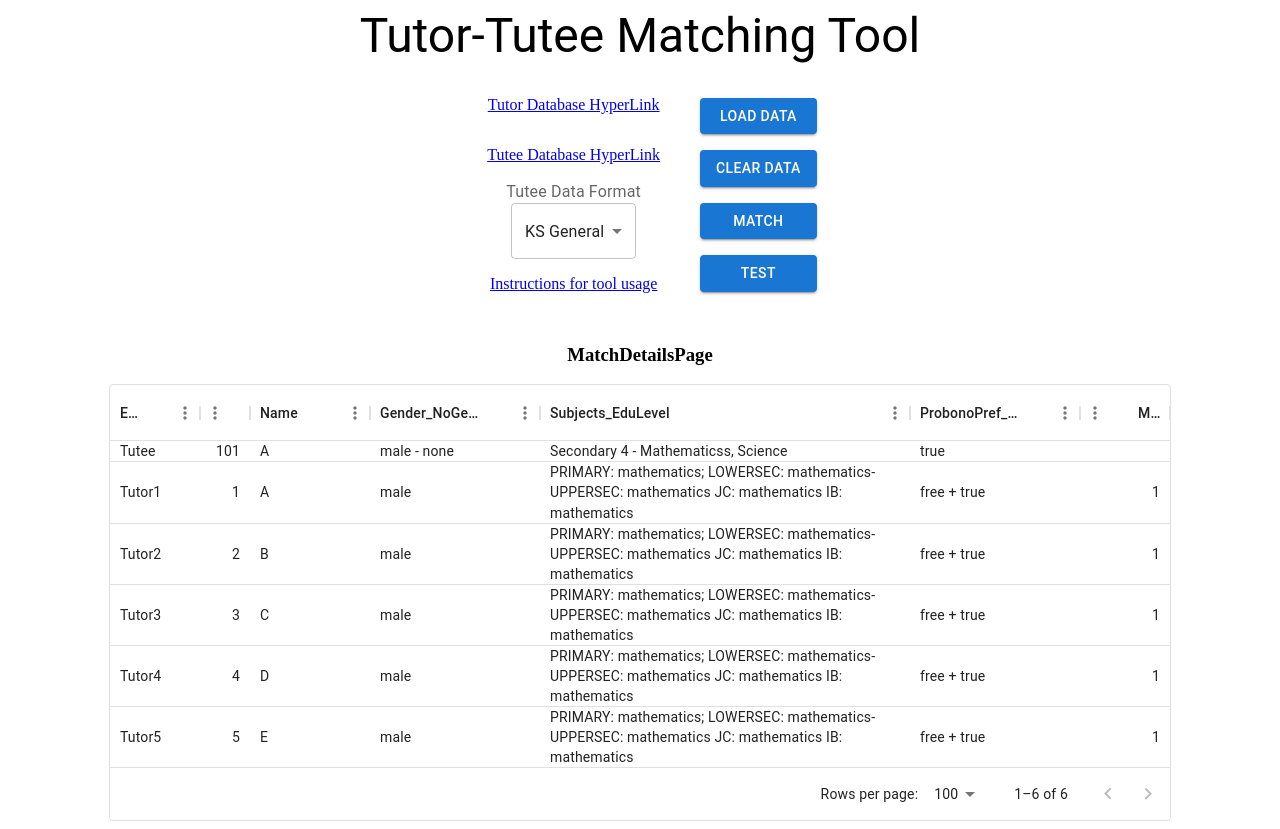
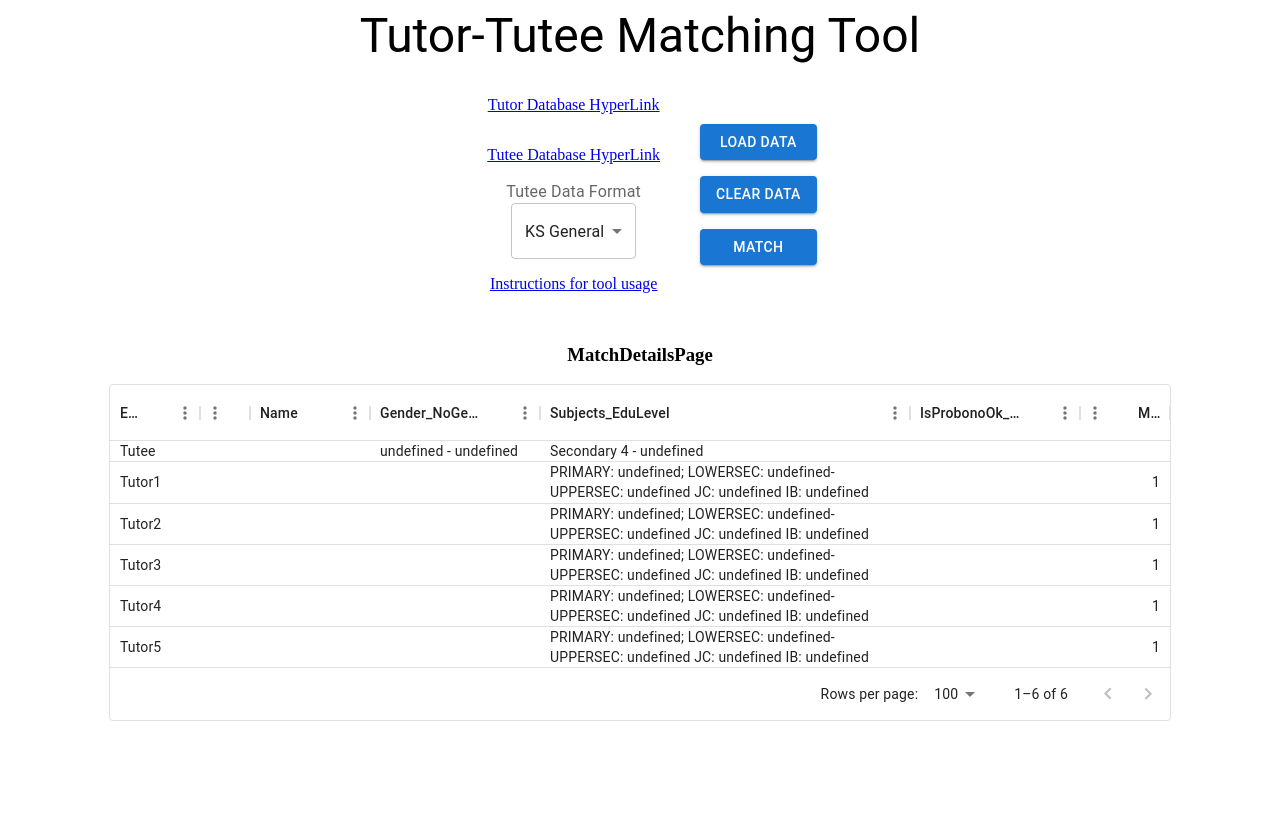
Before and after one commit to bettersg/edukit, a React (Vite) app: page /details in a window 1280 px wide. After the commit the page ends 800 px from the top, so only its background shows below. Built offline with nearby package versions, Linux system fonts and the light colour scheme.

Commit message:
Integrated FE with new format of code

```diff
--- /dev/null
+++ b/src/components/DataLoadAndMatchForm.tsx
@@ -0,0 +1,175 @@
+// @ts-nocheck
+import { useNavigate } from 'react-router-dom'
+import { useDispatch } from 'react-redux'
+import { Stack, Button, Select, MenuItem, InputLabel } from '@mui/material'
+import { Tutee, TuteeDataFormat, Tutor } from "../types/person"
+import { MatchingList } from '@/types/globalVariables'
+
+import { matchesSummaryActions } from '../store/matchesSummarySlice'
+import { unmatchedTuteesActions } from '../store/unmatchedTuteesSlice'
+import { selectedTutorMatchesActions } from '../store/selectedTutorMatchesSlice'
+
+import { getGSheetsData } from '@/utils/api'
+import { API_ENDPOINT_TUTEE, API_ENDPOINT_TUTOR } from '@/utils/api'
+import {transformKSTutorData} from '@/utils/parseKSTutorData'
+import {transformKSGeneralTuteeData} from "@/utils/parseKSGeneraTuteeData"
+import {getMatchScore} from '@/utils/score'
+import {transformKSSSOTuteeData} from '@/utils/parseKSSSOTuteeData'
+import { useState } from 'react'
+
+const DataLoadAndMatchForm = () => {
+  const navigate = useNavigate()
+  const dispatch = useDispatch()
+  const [selectedTuteeDataFormat, setSelectedTuteeDataFormat] = useState<TuteeDataFormat>("KSGeneral")
+
+  const loadData = async () => {
+    try {
+        const tutorRawData = await getGSheetsData(API_ENDPOINT_TUTOR, false)
+        const tutorParsedData = transformKSTutorData(tutorRawData)
+        const tuteeRawData = await getGSheetsData(API_ENDPOINT_TUTEE, false)
+        alert("Tutor & Tutee Data Loaded")
+        let tuteeParsedData : Tutee[] = []
+        switch (selectedTuteeDataFormat){
+            case TuteeDataFormat.KSGeneral:
+                tuteeParsedData = transformKSGeneralTuteeData(tuteeRawData)
+                break
+            case TuteeDataFormat.KSSSO:
+                tuteeParsedData = transformKSSSOTuteeData(tuteeRawData)
+                break
+        }
+        console.log(tutorParsedData, tuteeParsedData)
+        if ((tutorParsedData.length > 0)
+        && (tuteeParsedData.length>0)){
+            window.tutorParsedData = tutorParsedData
+            window.tuteeParsedData = tuteeParsedData
+        }
+    } catch(error){
+        console.log(error)
+    }
+}
+  const calculateMatches = () => {
+    const tutorParsedData:Tutor[] = window.tutorParsedData
+    const tuteeParsedData:Tutee[] = window.tuteeParsedData
+    console.log(tutorParsedData, tuteeParsedData)
+    if (!tutorParsedData || !tuteeParsedData) {
+      alert('Data not loaded!')
+      return
+    }
+    const matchingList:MatchingList = []
+    for (let tutee of tuteeParsedData) {
+      const tuteeMatches = { tutee: {}, tutorMatchingScores: [] }
+      tuteeMatches.tutee = {
+        index: tutee.personalData.index,
+        name: tutee.personalData.name,
+      }
+      for (let tutor of tutorParsedData) {
+        const tutorMatchingScoreObj = {
+          index: tutor.personalData.index,
+          contactNum: tutor.personalData.contact,
+          name: tutor.personalData.name,
+          matchingScore: getMatchScore(tutor, tutee),
+        }
+        tuteeMatches.tutorMatchingScores.push(tutorMatchingScoreObj)
+      }
+      tuteeMatches.tutorMatchingScores.sort(
+        (a, b) => b.matchingScore - a.matchingScore
+      )
+      if (tuteeMatches.tutorMatchingScores.length > 51) {
+        tuteeMatches.tutorMatchingScores =
+          tuteeMatches.tutorMatchingScores.slice(0, 50)
+      }
+      matchingList.push(tuteeMatches)
+    }
+    window.matchingList = matchingList
+    const matchesSummary = []
+    for (let matchingListItem of matchingList) {
+      const matchesSummaryItem = {
+        tutee: matchingListItem.tutee,
+        tutor1: matchingListItem.tutorMatchingScores[0],
+        tutor2: matchingListItem.tutorMatchingScores[1],
+        tutor3: matchingListItem.tutorMatchingScores[2],
+        tutor4: matchingListItem.tutorMatchingScores[3],
+        tutor5: matchingListItem.tutorMatchingScores[4],
+      }
+      matchesSummary.push(matchesSummaryItem)
+    }
+    dispatch(matchesSummaryActions.updateMatchesSummary(matchesSummary))
+    console.log("matching list", matchingList)
+    navigate('/')
+  }
+
+  const clearData = () => {
+    delete window.tutorParsedData
+    delete window.tuteeParsedData
+    delete window.matchingList
+    dispatch(matchesSummaryActions.resetMatchesSummary())
+    dispatch(unmatchedTuteesActions.resetUnmatchedTutees())
+    dispatch(selectedTutorMatchesActions.resetSelectedTutorMatches())
+    navigate('/')
+  }
+
+  const handleSelectorChange = (event: Select.SelectChangeEvent) => {
+    setSelectedTuteeDataFormat(()=>event.target.value)
+    // console.log(selectedTuteeDataFormat)
+  }
+
+  return (
+    <Stack alignItems="center" justifyContent="center" sx={{ w: 100 }}>
+      <Stack direction="row" alignItems="center">
+        <Stack
+          direction="column"
+          alignItems="center"
+          justifyContent="center"
+          sx={{ m: 2 }}
+        >
+          <a
+            href="https://docs.google.com/spreadsheets/d/1WFCDr9R4_A3wDRCeWcR6K8XK-_Rx30gqGGCgzF6Y65c/edit#gid=0"
+            target="_blank"
+            style={{ margin: '1rem' }}
+          >
+            Tutor Database HyperLink
+          </a>
+          <a
+            href="https://docs.google.com/spreadsheets/d/1QyUr8axA_qb5kuddaL4dvOwNo7VT8k5o2POgLO9G84g/edit#gid=0"
+            target="_blank"
+            style={{ margin: '1rem' }}
+          >
+            Tutee Database HyperLink
+          </a>
+          <InputLabel id="select-label">Tutee Data Format</InputLabel>
+          <Select
+          labelId="select-label"
+          id="simple-select"
+          value={selectedTuteeDataFormat}
+          label="Age"
+          onChange={handleSelectorChange}
+        >
+          <MenuItem value={TuteeDataFormat.KSGeneral}>KS General</MenuItem>
+          <MenuItem value={TuteeDataFormat.KSSSO}>KS SSO</MenuItem>
+          <MenuItem value={"KS_Test"}>KS Test</MenuItem>
+        </Select>
+          <a
+            href="https://docs.google.com/spreadsheets/d/1Xj0zkL2h0nyUR25NKtCIv3QVjZee6bLyWUdpbxVCVT0/edit?usp=sharing"
+            target="_blank"
+            style={{ margin: '1rem' }}
+          >
+            Instructions for tool usage
+          </a>
+        </Stack>
+        <Stack direction="column">
+          <Button variant="contained" sx={{ m: 1 }} onClick={loadData}>
+            Load Data
+          </Button>
+          <Button variant="contained" sx={{ m: 1 }} onClick={clearData}>
+            Clear Data
+          </Button>
+          <Button variant="contained" sx={{ m: 1 }} onClick={calculateMatches}>
+            Match
+          </Button>
+        </Stack>
+      </Stack>
+    </Stack>
+  )
+}
+
+export default DataLoadAndMatchForm
--- a/src/components/MainMatchingTable.tsx
+++ b/src/components/MainMatchingTable.tsx
@@ -1,6 +1,7 @@
 // @ts-nocheck
 import {useNavigate} from 'react-router-dom'
 import {useSelector, useDispatch } from 'react-redux';
+import { Tutee, Tutor } from '@/types/person';
 import {selectedTutorMatchesActions} from "../store/selectedTutorMatchesSlice"
 import { selectedTuteeMatchesActions } from '../store/selectedTuteeMatchesSlice';
 import {Stack} from '@mui/material'
@@ -28,18 +29,19 @@ const MainMatchingTable = () => {
       // })
       const handleRowClick : GridEventListener = (params, event, details) => {
         const tuteeIndex = parseInt(params.row.Tutee.split("-")[1])
-        const tutee = window.tuteeRawData.find((row)=>(parseInt(row.index) === tuteeIndex))
+        const tutee = window.tuteeParsedData.find((row:Tutee)=>(parseInt(row.personalData.index) === tuteeIndex))
         const tuteeMatchSummary = matchingTable.find((matchItem)=>(matchItem.tutee.index==tuteeIndex))
         console.log(tuteeMatchSummary)
-        let tutor1 = window.tutorRawData.find((row)=>(parseInt(row.index) === parseInt(params.row.Tutor1)))
+        const tutorParsedData: Tutor[] = window.tutorParsedData
+        let tutor1 = tutorParsedData.find((row)=>(parseInt(row.personalData.index) === parseInt(params.row.Tutor1)))
         tutor1 = {...tutor1, matchingScore:(tuteeMatchSummary.tutor1.matchingScore)}
-        let tutor2 = window.tutorRawData.find((row)=>(parseInt(row.index) === parseInt(params.row.Tutor2)))
+        let tutor2 = tutorParsedData.find((row)=>(parseInt(row.personalData.index) === parseInt(params.row.Tutor2)))
         tutor2 = {...tutor2, matchingScore:tuteeMatchSummary.tutor2.matchingScore}
-        let tutor3 = window.tutorRawData.find((row)=>(parseInt(row.index) === parseInt(params.row.Tutor3)))
+        let tutor3 = tutorParsedData.find((row)=>(parseInt(row.personalData.index) === parseInt(params.row.Tutor3)))
         tutor3 = {...tutor3, matchingScore:tuteeMatchSummary.tutor3.matchingScore}
-        let tutor4 = window.tutorRawData.find((row)=>(parseInt(row.index) === parseInt(params.row.Tutor4)))
+        let tutor4 = tutorParsedData.find((row)=>(parseInt(row.personalData.index) === parseInt(params.row.Tutor4)))
         tutor4 = {...tutor4, matchingScore:tuteeMatchSummary.tutor4.matchingScore}
-        let tutor5 = window.tutorRawData.find((row)=>(parseInt(row.index) === parseInt(params.row.Tutor5)))
+        let tutor5 = tutorParsedData.find((row)=>(parseInt(row.personalData.index) === parseInt(params.row.Tutor5)))
         tutor5 = {...tutor5, matchingScore:tuteeMatchSummary.tutor5.matchingScore}
         const tutorInfo = [tutor1, tutor2, tutor3, tutor4, tutor5]
         // not updated this state yet - Berwyn
--- a/src/layout/MainLayout.tsx
+++ b/src/layout/MainLayout.tsx
@@ -2,13 +2,15 @@
 import {Outlet} from 'react-router-dom'
 import {Typography, Stack} from '@mui/material'
 import DataLoadForm from '../components/DataLoadForm'
+import DataLoadAndMatchForm from '@/components/DataLoadAndMatchForm'
 const MainLayout = () => {
   return (
     <>
         <Stack direction="row" alignItems="center" justifyContent="center">
         <Typography variant="h3">Tutor-Tutee Matching Tool</Typography>
         </Stack>
-        <DataLoadForm/>
+        {/* <DataLoadForm/> */}
+        <DataLoadAndMatchForm/>
         <Outlet/>
     </>
   )
--- a/src/pages/MatchDetailsPage.tsx
+++ b/src/pages/MatchDetailsPage.tsx
@@ -1,41 +1,47 @@
 // @ts-nocheck
+import { useNavigate } from 'react-router-dom'
 import {useSelector} from 'react-redux'
+import {selectedTuteeSlice} from '@/types/stateSlice'
 import {Stack} from '@mui/material'
 import {DataGrid, GridColDef, GridEventListener, GridValueGetterParams} from '@mui/x-data-grid'
+import { useEffect } from 'react'
 
 
 const MatchDetailsPage = () => {
-  const selectedTuteeMatches = useSelector((state,action)=>state.selectedTuteeMatches)
-  console.log(selectedTuteeMatches)
+  const navigate = useNavigate()
+  const selectedTuteeMatches: selectedTuteeSlice = useSelector((state,action)=>state.selectedTuteeMatches)
+  // console.log(selectedTuteeMatches)
+  useEffect(()=>{
+    if (!selectedTuteeMatches) {navigate("/")}
+  },[])
   const columns: GridColDef[] = [
     { field: 'Entity', headerName: 'Entity', width: 90 },
     { field: 'Index', headerName: 'Index', width: 20, type: 'number'},
     { field: 'Name', headerName: 'Name', width: 120, type: 'string'},
     { field: 'Gender_GenderPref', headerName: 'Gender_NoGenderPref', width: 170, type: 'string'},
     { field: 'SubjectsEduLevel', headerName: 'Subjects_EduLevel', width: 370, type: 'string'},
-    { field: 'ProbonoPref_FinAid', headerName: 'ProbonoPref_FinAid', width: 170, type: 'string'},
+    { field: 'IsProbonoOk_IsFinAidOk', headerName: 'IsProbonoOk_IsFinAidOk', width: 170, type: 'string'},
     { field: 'MatchingScore', headerName: 'M-Score', width: 90, type: 'number'},
   ];
   const rowsTutors = selectedTuteeMatches.tutorInfo.map((tutor, idx)=>{
     return {
     id: (idx+1),
     Entity: ("Tutor"+String(idx+1)),
-    Index: tutor.index,
-    Name: tutor.name,
-    Gender_GenderPref: (tutor.gender),
-    // SubjectsEduLevel: (tutor.educationLevel +" - " +String(tutor.subj)),
-    SubjectsEduLevel: ("PRIMARY: " + String(tutor.priSubj) + ";   LOWERSEC: " + String(tutor.lowerSecSubj)+ "-   UPPERSEC: " + String(tutor.upperSecSubj)+ "   JC: " + String(tutor.jcSubj)+ "   IB: " + String(tutor.ibSubj)),
-    ProbonoPref_FinAid: (tutor.probonoPref + "  +  " + tutor.teachUnaided),
-    MatchingScore: (tutor.matchingScore)
+    Index: tutor?.personalData?.index,
+    Name: tutor?.personalData?.name,
+    Gender_GenderPref: (tutor?.personalData?.gender),
+    SubjectsEduLevel: ("PRIMARY: " + String(tutor?.tutorSubjects?.primary) + ";   LOWERSEC: " + String(tutor?.tutorSubjects?.lowerSecondary)+ "-   UPPERSEC: " + String(tutor?.tutorSubjects?.upperSecondary)+ "   JC: " + String(tutor?.tutorSubjects?.jc)+ "   IB: " + String(tutor?.tutorSubjects?.ib)),
+    ProbonoPref_FinAid: (String(tutor?.isProBonoOk) + "  +  " + String(tutor?.isUnaidedOk)),
+    MatchingScore: (tutor?.matchingScore)
   }})
   const rows = [
     {id: 0,
       Entity: "Tutee",
-      Index:selectedTuteeMatches.tutee.index,
-      Name:selectedTuteeMatches.tutee.name,
-      Gender_GenderPref: (selectedTuteeMatches.tutee.gender + " - " + selectedTuteeMatches.tutee.noGenderPref),
-      SubjectsEduLevel:  (selectedTuteeMatches.tutee.educationLevel +" - " +String(selectedTuteeMatches.tutee.subj)),
-      ProbonoPref_FinAid: (selectedTuteeMatches.tutee.financialAid)},
+      Index:selectedTuteeMatches.tutee.personalData?.index,
+      Name:selectedTuteeMatches.tutee.personalData?.name,
+      Gender_GenderPref: (selectedTuteeMatches.tutee.personalData?.gender + " - " + selectedTuteeMatches.tutee.preferedGender),
+      SubjectsEduLevel:  (selectedTuteeMatches.tutee.educationLevel +" - " +String(selectedTuteeMatches.tutee.subjects)),
+      ProbonoPref_FinAid: String(selectedTuteeMatches.tutee.isOnFinancialAid)},
     ...rowsTutors
   ]
   return (
--- a/src/store/selectedTuteeSlice.ts
+++ b/src/store/selectedTuteeSlice.ts
@@ -1,8 +1,9 @@
 // @ts-nocheck
 import {createSlice} from "@reduxjs/toolkit"
 
-const initialState = {index:101, gender:"male",tutorgenderPref:"none", educationLevel:"Secondary 4", acadStream:"Express", subjects:["Mathematicss","Science"]}
+// const initialState = {index:101, gender:"male",tutorgenderPref:"none", educationLevel:"Secondary 4", acadStream:"Express", subjects:["Mathematicss","Science"]}
 
+const initialState = {}
 const selectedTutorSlice = createSlice({
     name: "selectedTutee",
     initialState,
--- a/src/utils/api.ts
+++ b/src/utils/api.ts
@@ -1,3 +1,4 @@
+// @ts-nocheck
 import { GSheetsResponse, GSheetsData } from '@/types/google-sheets'
 
 export const API_ENDPOINT_TUTOR =
--- a/src/utils/parseKSGeneraTuteeData.ts
+++ b/src/utils/parseKSGeneraTuteeData.ts
@@ -1,3 +1,4 @@
+// @ts-nocheck
 import { GSheetsResponse, GSheetsData } from '@/types/google-sheets'
 import {
     Tutee,
--- a/src/utils/parseKSSSOTuteeData.ts
+++ b/src/utils/parseKSSSOTuteeData.ts
@@ -1,3 +1,4 @@
+// @ts-nocheck
 import { GSheetsResponse, GSheetsData } from '@/types/google-sheets'
 import {
     Tutee,
@@ -13,7 +14,6 @@ import {
     JCSubjects,
     IBSubjects,
   } from '@/types/educationSubjects'
-  import { stringToArray } from '.'
 
   const primarySubjectTextToEnumMapping = {
     "english":PrimarySubjects.English,
@@ -114,9 +114,6 @@ const findIdxKSSSOTutee = (colNames : string[]) => {
         colName.toLowerCase().includes('gender') &&
         colName.toLowerCase().includes('preference')
       )
-    //   const financialAidIdx = colNames.findIndex((colName: string) =>
-    //     colName.toLowerCase().includes('financial aid')
-    //   )
       const educationLevelIdx = colNames.findIndex(
         (colName: string) =>
           colName.toLowerCase().includes('level') &&
```
Also changed, not shown: src/types/globalParsedData.ts (added, +16 -0 lines), src/types/stateSlice.ts (+4 -4 lines), src/utils/parseKSTutorData.ts (+4 -11 lines), src/components/DataLoadForm.tsx (line endings or trailing spaces).
